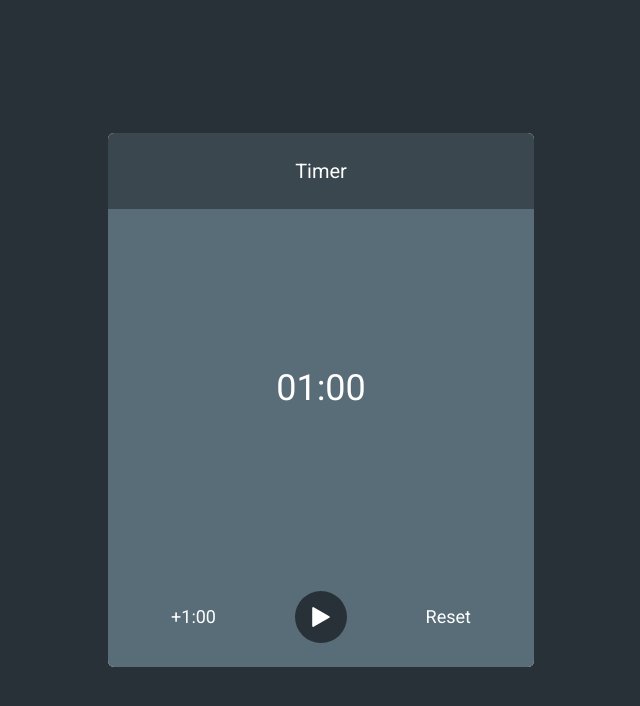
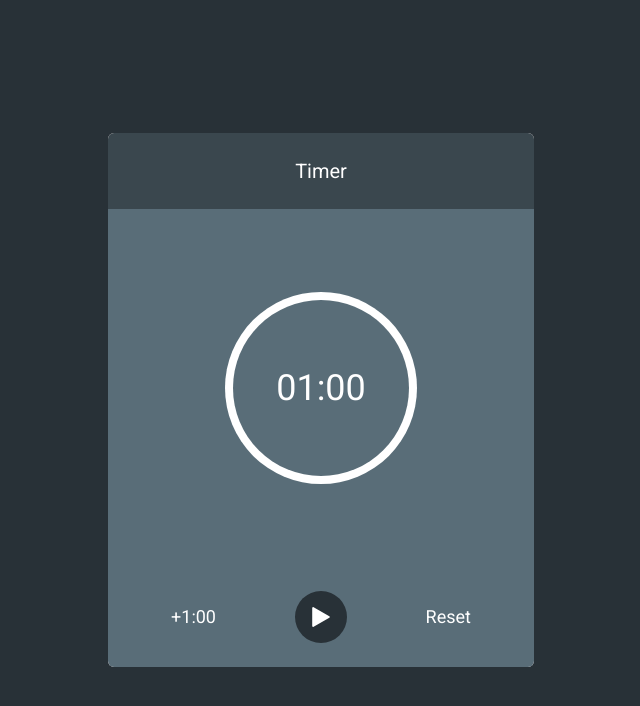
Before and after one commit to lstuartfry/next-timer-app, a Next.js app: page / in a window 1280 px wide. Shown: the top 706 px of the page, without its empty margins (319-959 px from the left). Built offline with nearby package versions, Linux system fonts and the light colour scheme.

Commit message:
fixes Radial unit tests for applied background-image values, updates README section on Jest, Playwright tests

```diff
--- a/src/components/Radial.tsx
+++ b/src/components/Radial.tsx
@@ -24,7 +24,11 @@ export default function Radial({ totalTimerSeconds, totalRemainingSeconds, child
 
   return (
     <div
-      className={`radial ${radialPercentage ? `bg-[conic-gradient(${radialPercentage})]` : "bg-none"}`}
+      className="radial"
+      style={{
+        backgroundImage: radialPercentage ? `conic-gradient(${radialPercentage})` : "none",
+      }}
+      data-testid={radialPercentage}
     >
       {children}
     </div>
```
Also changed, not shown: 2 other files (tests, documents, lock files or other folders).
